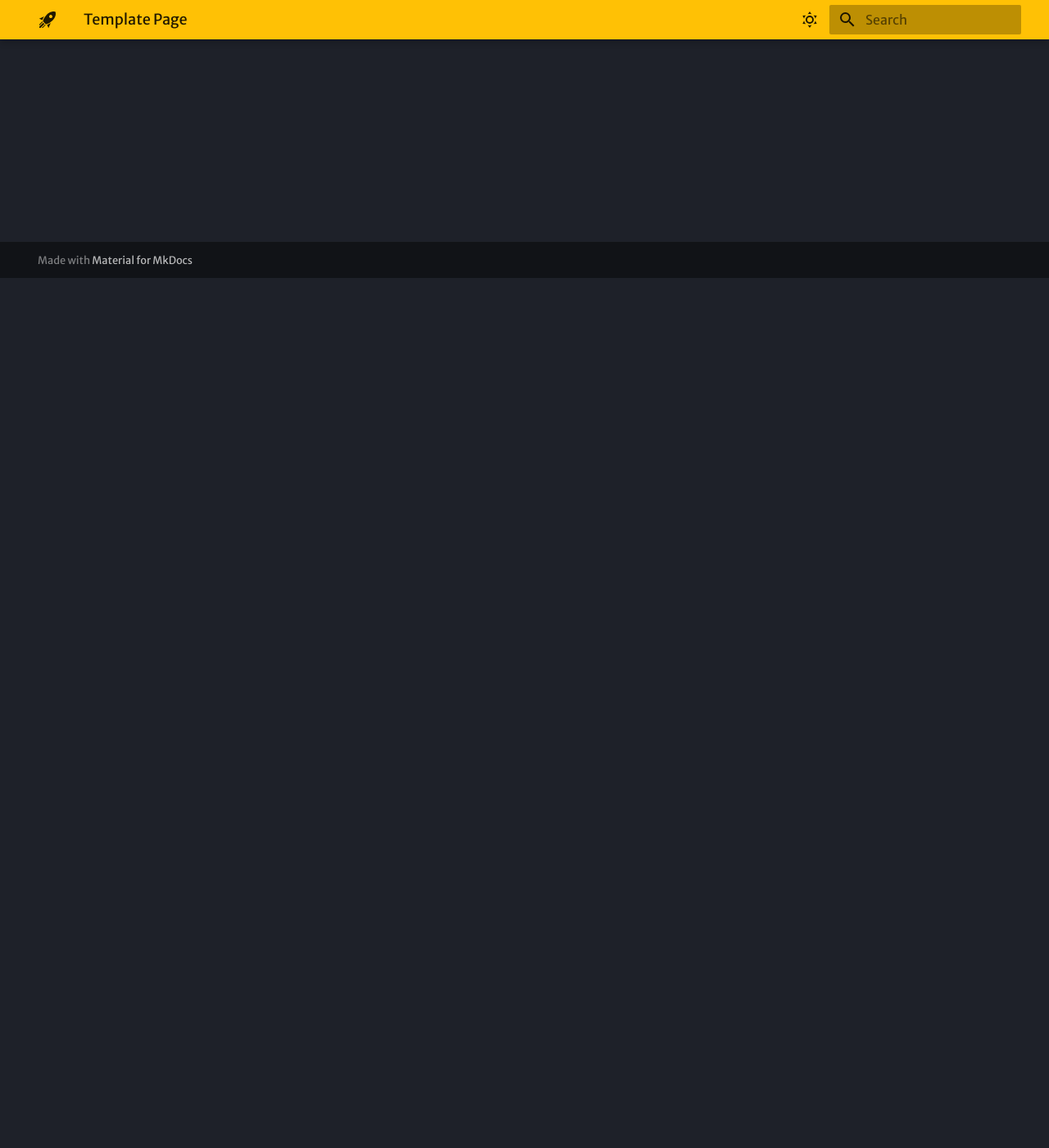
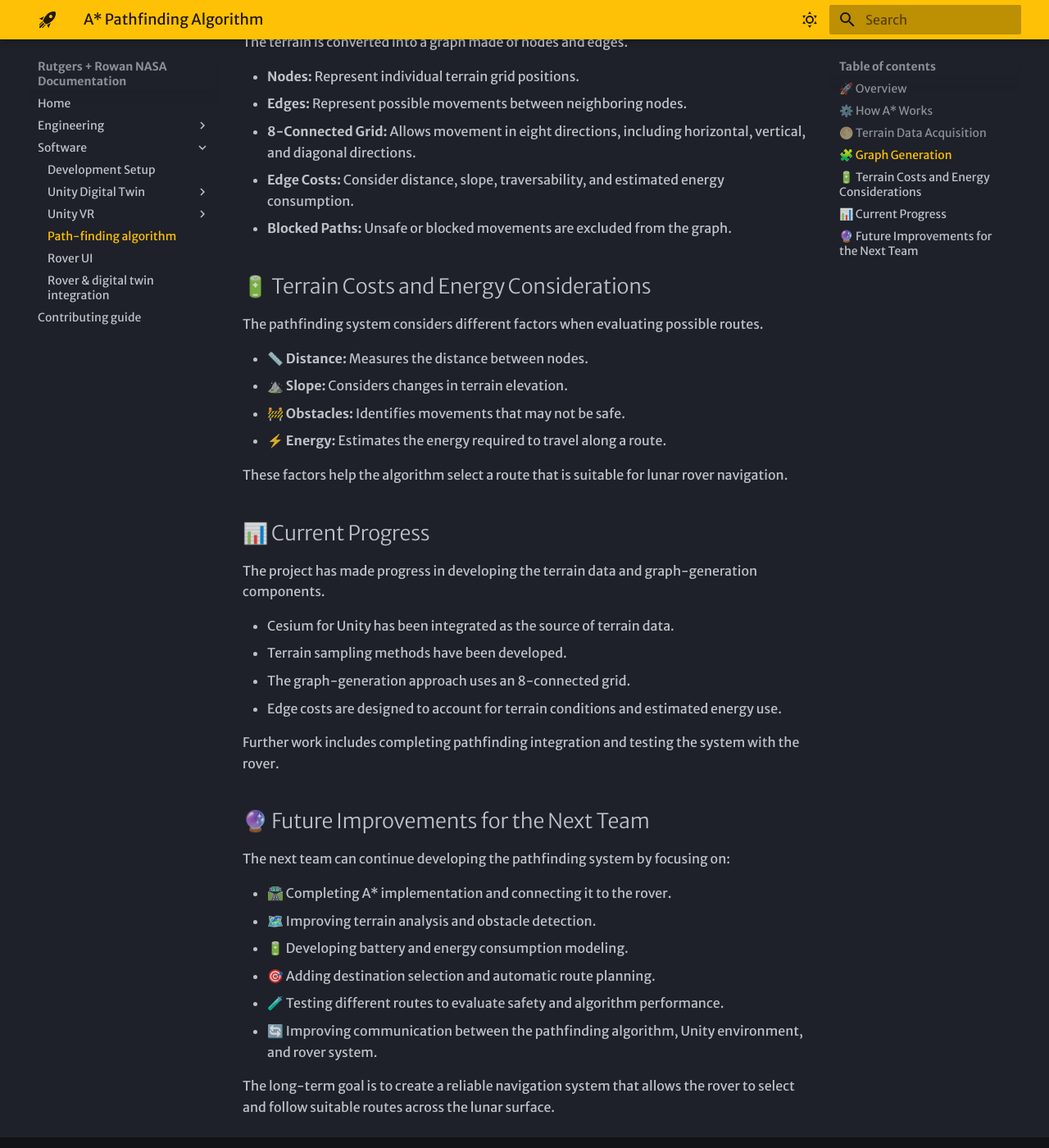
Before and after one commit to RebeccaPastoDev/cs491-proj, an MkDocs documentation site: the page built from docs/software/path-finding-algorithm/index.md, in a window 1280 px wide and 1400 px high, scrolled down 1061 px. Shown: the whole window at 82% size. Built offline with MkDocs 1.6.1 and Material for MkDocs 9.7.7, drawn with Linux system fonts in a browser that asks for light colours; some of the changed text lies outside the part shown.

Commit message:
Update pathfinding documentation

```diff
--- a/docs/software/path-finding-algorithm/index.md
+++ b/docs/software/path-finding-algorithm/index.md
@@ -1 +1,75 @@
-# Template Page
+# A* Pathfinding Algorithm
+
+## 🚀 Overview
+
+The A* (A-Star) Pathfinding Algorithm is used to help the lunar rover find an efficient route between a starting position and a destination.
+
+The goal is to adapt A* for lunar navigation by considering terrain elevation, obstacles, slopes, and travel distance.
+
+## ⚙️ How A* Works
+
+The algorithm evaluates possible routes using movement costs and estimated remaining distance to find a suitable path.
+
+The process includes:
+
+- 📍 **Starting Point:** Identifies the rover's current position.
+- 🎯 **Destination:** Defines where the rover needs to go.
+- 🗺️ **Terrain Analysis:** Examines elevation, slopes, and obstacles.
+- 🔍 **Path Search:** Compares possible routes using movement costs.
+- 🛣️ **Route Selection:** Finds an efficient route to the destination.
+
+## 🌕 Terrain Data Acquisition
+
+Cesium for Unity is used as the source of lunar terrain data.
+
+The terrain sampling process includes:
+
+- Collecting latitude, longitude, and elevation information.
+- Selecting a sampling location near the lunar south pole (88°S).
+- Using terrain data with approximately 5-meter-per-pixel resolution.
+- Sampling neighboring grid locations to build terrain information.
+
+## 🧩 Graph Generation
+
+The terrain is converted into a graph made of nodes and edges.
+
+- **Nodes:** Represent individual terrain grid positions.
+- **Edges:** Represent possible movements between neighboring nodes.
+- **8-Connected Grid:** Allows movement in eight directions, including horizontal, vertical, and diagonal directions.
+- **Edge Costs:** Consider distance, slope, traversability, and estimated energy consumption.
+- **Blocked Paths:** Unsafe or blocked movements are excluded from the graph.
+
+## 🔋 Terrain Costs and Energy Considerations
+
+The pathfinding system considers different factors when evaluating possible routes.
+
+- 📏 **Distance:** Measures the distance between nodes.
+- ⛰️ **Slope:** Considers changes in terrain elevation.
+- 🚧 **Obstacles:** Identifies movements that may not be safe.
+- ⚡ **Energy:** Estimates the energy required to travel along a route.
+
+These factors help the algorithm select a route that is suitable for lunar rover navigation.
+
+## 📊 Current Progress
+
+The project has made progress in developing the terrain data and graph-generation components.
+
+- Cesium for Unity has been integrated as the source of terrain data.
+- Terrain sampling methods have been developed.
+- The graph-generation approach uses an 8-connected grid.
+- Edge costs are designed to account for terrain conditions and estimated energy use.
+
+Further work includes completing pathfinding integration and testing the system with the rover.
+
+## 🔮 Future Improvements for the Next Team
+
+The next team can continue developing the pathfinding system by focusing on:
+
+- 🛣️ Completing A* implementation and connecting it to the rover.
+- 🗺️ Improving terrain analysis and obstacle detection.
+- 🔋 Developing battery and energy consumption modeling.
+- 🎯 Adding destination selection and automatic route planning.
+- 🧪 Testing different routes to evaluate safety and algorithm performance.
+- 🔄 Improving communication between the pathfinding algorithm, Unity environment, and rover system.
+
+The long-term goal is to create a reliable navigation system that allows the rover to select and follow suitable routes across the lunar surface.
```
